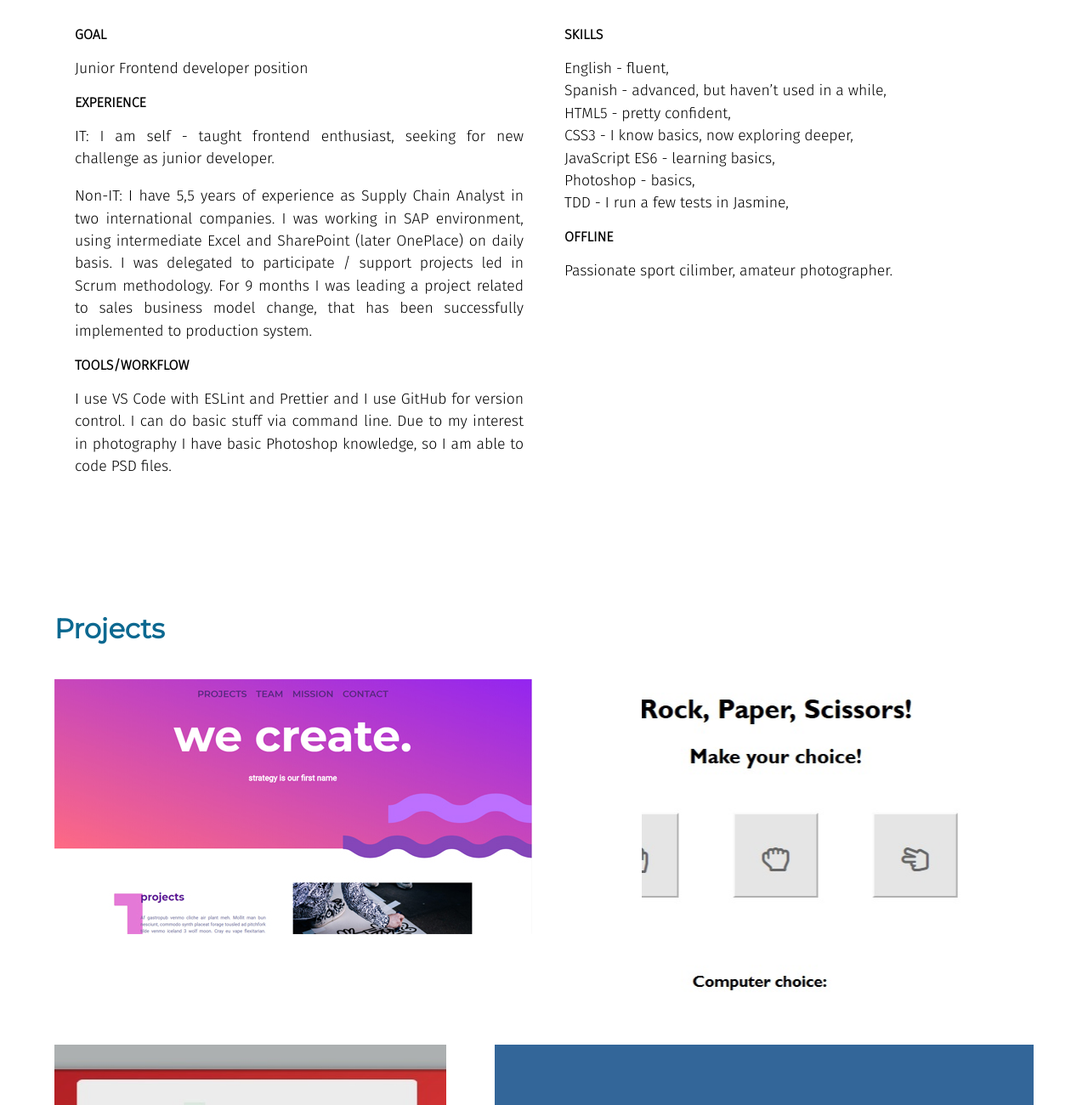
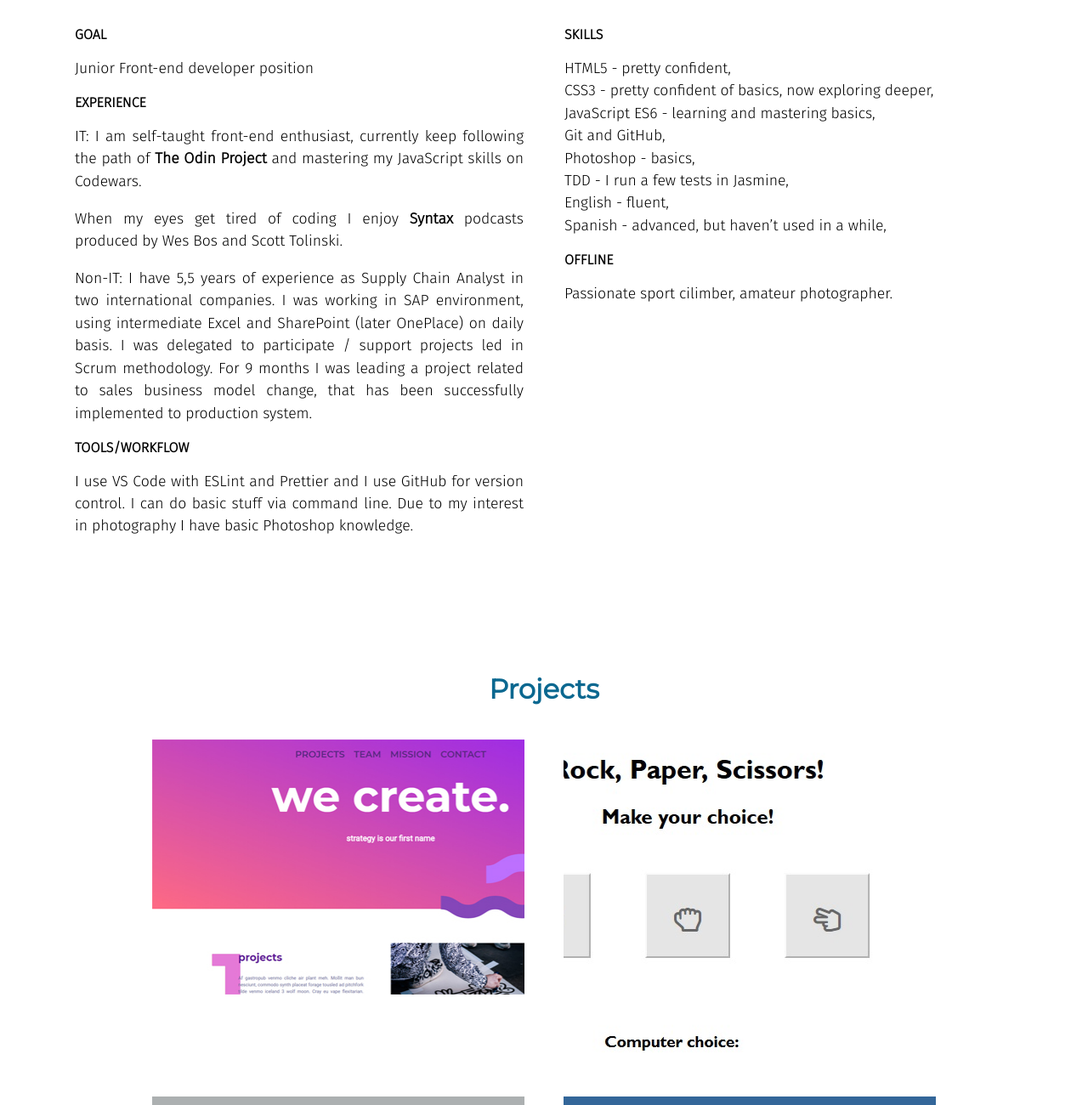
Before and after one commit to berbua/portfolio, a plain HTML site: page index.html in a window 1280 px wide. Shown: the part 940-2240 px from the top of the page at 85% size. Drawn offline with Linux system fonts and the light colour scheme.

Commit message:
about me content update, projects grid cleaned

```diff
--- a/index.html
+++ b/index.html
@@ -61,9 +61,13 @@
         <article class="about-container">
             <div class="about-tile">
                 <h3>Goal</h3>
-                <p>Junior Frontend developer position</p>
+                <p>Junior Front-end developer position</p>
                 <h3>Experience</h3>
-                <p>IT: I am self - taught frontend enthusiast, seeking for new challenge as junior developer.</p>
+                <p>IT: I am self-taught front-end enthusiast, currently keep following the path of
+                    <a href="https://www.theodinproject.com/">The Odin Project</a> and mastering my JavaScript skills on Codewars.</p>
+                <p> When my eyes get tired of coding I enjoy
+                    <a href="https://syntax.fm/">Syntax</a> podcasts produced by Wes Bos and Scott Tolinski.
+                </p>
                 <p>Non-IT: I have 5,5 years of experience as Supply Chain Analyst in two international companies. I was working
                     in SAP environment, using intermediate Excel and SharePoint (later OnePlace) on daily basis. I was delegated
                     to participate / support projects led in Scrum methodology. For 9 months I was leading a project related
@@ -72,20 +76,21 @@
                 <h3>Tools/Workflow
                 </h3>
                 <p>I use VS Code with ESLint and Prettier and I use GitHub for version control. I can do basic stuff via command
-                    line. Due to my interest in photography I have basic Photoshop knowledge, so I am able to code PSD files.
+                    line. Due to my interest in photography I have basic Photoshop knowledge.
                 </p>
             </div>
 
             <div class="about-tile">
                 <h3>Skills</h3>
                 <ul class="skills-list">
+                    <li>HTML5 - pretty confident,</li>
+                    <li>CSS3 - pretty confident of basics, now exploring deeper,</li>
+                    <li>JavaScript ES6 - learning and mastering basics,</li>
+                    <li>Git and GitHub,</li>
+                    <li>Photoshop - basics,</li>
+                    <li>TDD - I run a few tests in Jasmine,</li>
                     <li>English - fluent,</li>
                     <li>Spanish - advanced, but haven’t used in a while,</li>
-                    <li>HTML5 - pretty confident,</li>
-                    <li>CSS3 - I know basics, now exploring deeper,</li>
-                    <li>JavaScript ES6 - learning basics,</li>
-                    <li>Photoshop - basics,</li>
-                    <li>TDD - I run a few tests in Jasmine,</li>
                 </ul>
                 <h3>Offline</h3>
                 <p>Passionate sport cilimber, amateur photographer.</p>
--- a/style.css
+++ b/style.css
@@ -178,7 +178,7 @@ header h3 {
   font-weight: 700;
   font-size: 2em;
   color: #0b6890;
-  text-align: left;
+  text-align: center;
 }
 
 .about-section h3 {
@@ -193,11 +193,19 @@ header h3 {
   line-height: 1.5em;
 }
 
+.about-section a {
+  text-decoration: none;
+  color: black;
+  font-weight: 600;
+}
+
 .skills-list {
   list-style-type: none;
   line-height: 1.5em;
   font-size: 1.1em;
   -webkit-padding-start: 0;
+  margin-left: 0;
+  padding-left: 0;
 }
 
 /* Projects */
@@ -207,7 +215,7 @@ header h3 {
 }
 
 .projects-section h2 {
-  text-align: left;
+  text-align: center;
   font-family: "Montserrat", sans-serif;
   font-weight: 700;
   font-size: 2em;
@@ -215,13 +223,14 @@ header h3 {
 }
 
 .projects-grid-container {
-  width: 100%;
+  width: 80%;
   margin: 40px auto;
   height: auto;
   display: grid;
-  grid-template-columns: 40% 5% 10% 5% 5% 35%;
-  grid-auto-rows: auto;
-  grid-row-gap: 30px;
+  grid-template-columns: 1fr 1fr;
+  grid-template-rows: 1fr 1fr;
+  grid-row-gap: 20px;
+  grid-column-gap: 5%;
 }
 
 .project-tile {
@@ -236,13 +245,13 @@ header h3 {
 }
 
 .tile1 {
-  grid-column: 1/4;
+  grid-column: 1/2;
   grid-row: 1/2;
   background: url(img/wecreate_mini2.jpg) no-repeat;
 }
 
 .tile2 {
-  grid-column: 5/7;
+  grid-column: 2/3;
   grid-row: 1/2;
   background: url(img/rps.jpg) no-repeat top;
 }
@@ -252,7 +261,7 @@ header h3 {
   background: url(img/sketch_mni2.jpg) no-repeat top;
 }
 .tile4 {
-  grid-column: 3/7;
+  grid-column: 2/3;
   grid-row: 2/3;
 }
 
@@ -263,7 +272,7 @@ header h3 {
 }
 
 .photos-section h2 {
-  text-align: left;
+  text-align: center;
   font-family: "Montserrat", sans-serif;
   font-weight: 700;
   font-size: 2em;
```
